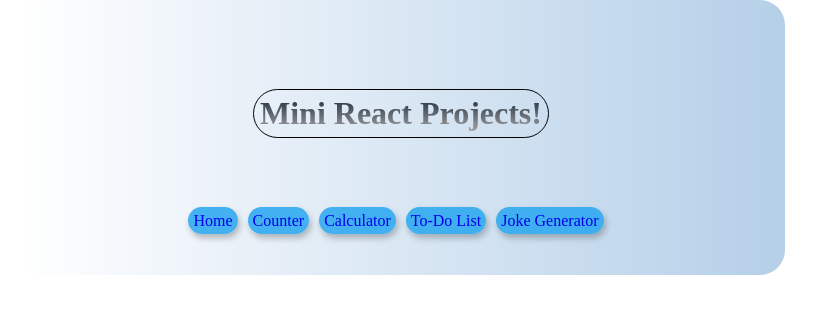
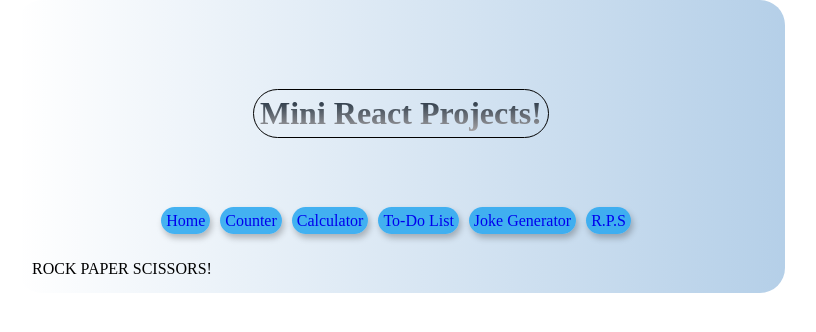
Before and after one commit to jss118/Mini-React-apps, a React (Create React App) app: page /RockPaperScissors in a window 1280 px wide. Shown: the top 332 px of the page, without its empty margins (239-1055 px from the left). Built offline with nearby package versions, Linux system fonts and the light colour scheme.

Commit message:
add Rock Paper Scissors branch

```diff
--- a/src/App.js
+++ b/src/App.js
@@ -6,6 +6,7 @@ import Calculator from "./components/Calculator";
 import ToDoList from "./components/ToDoList";
 import { BrowserRouter, Routes, Route } from "react-router-dom";
 import JokeGenerator from "./components/JokeGenerator";
+import RockPaperScissors from "./components/RockPaperScissors";
 
 function App() {
   return (
@@ -18,6 +19,7 @@ function App() {
           <Route path="/Calculator" element={<Calculator />} />
           <Route path="/ToDoList" element={<ToDoList />} />
           <Route path="/JokeGenerator" element={<JokeGenerator />} />
+          <Route path="/RockPaperScissors" element={<RockPaperScissors />} />
         </Routes>
       </BrowserRouter>
     </div>
--- a/src/components/Header.jsx
+++ b/src/components/Header.jsx
@@ -20,6 +20,9 @@ const Header = () => {
       <Link className="link__pages" to="JokeGenerator">
         Joke Generator
       </Link>
+      <Link className="link__pages" to="RockPaperScissors">
+        R.P.S
+      </Link>
     </div>
   );
 };
--- /dev/null
+++ b/src/components/RockPaperScissors.jsx
@@ -0,0 +1,7 @@
+import React from "react";
+
+const RockPaperScissors = () => {
+  return <div>ROCK PAPER SCISSORS!</div>;
+};
+
+export default RockPaperScissors;
```
